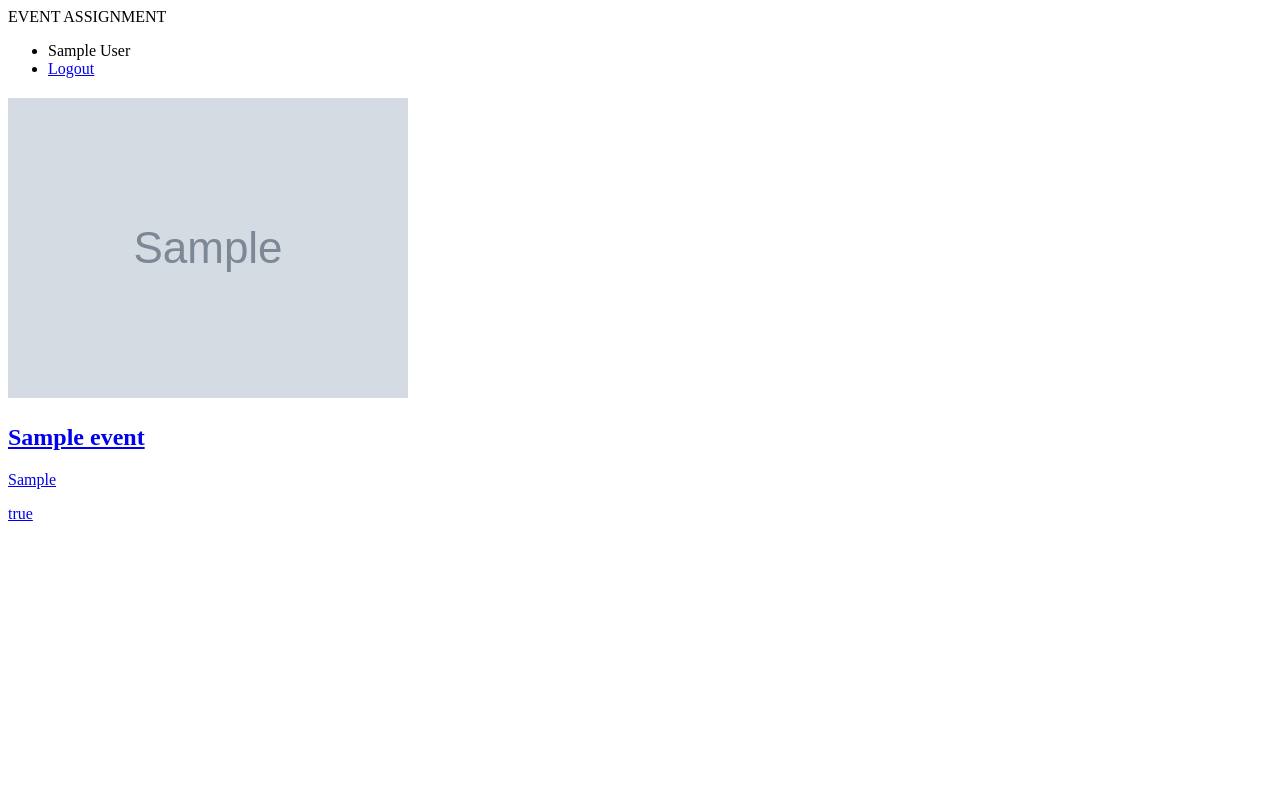
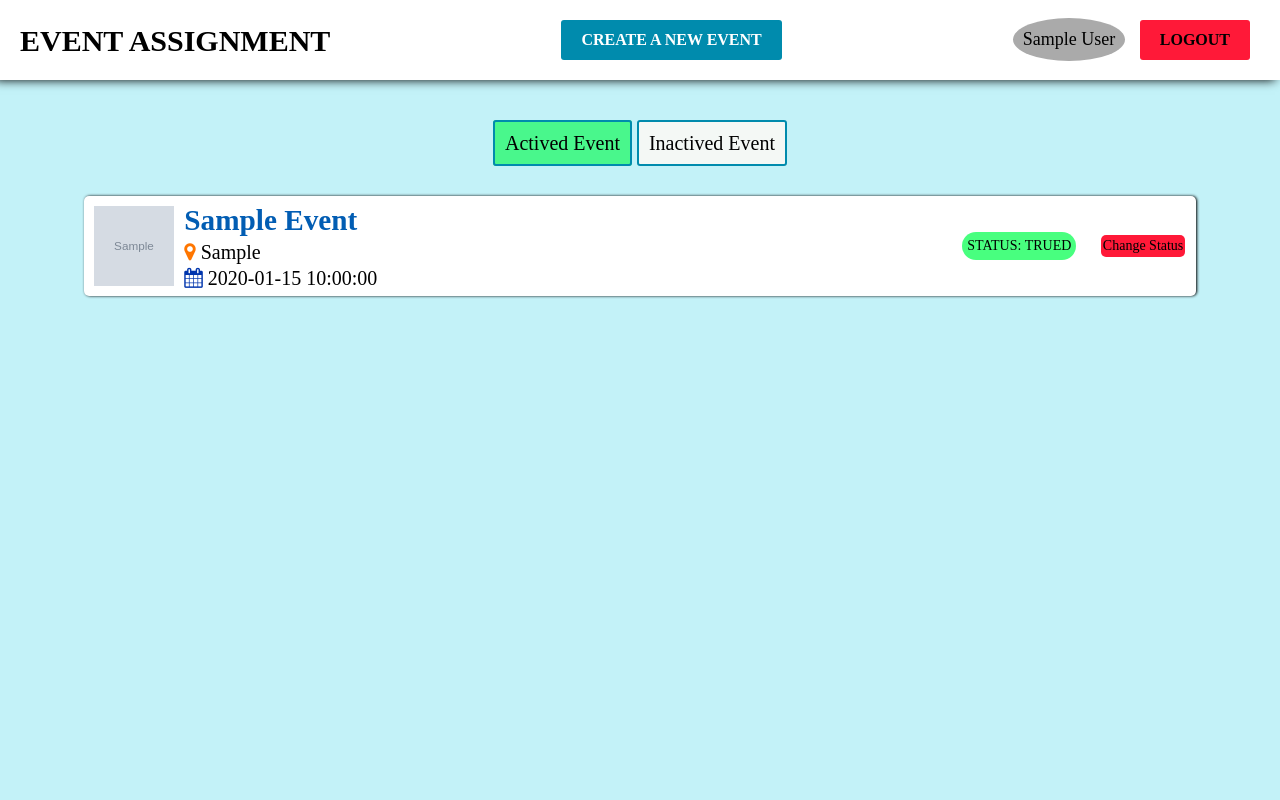
Before and after one commit to RatulSikder97/PHP--event-assign, a PHP site: page /?status=true in a window 1280 px wide. Run offline with PHP 8.4, Linux system fonts and the light colour scheme; the visitor is signed in with stand-in values (Sample User, id 1); tables that the repository leaves empty or names only in its code hold one stand-in row (values such as "Sample post"); grey boxes marked "Sample" are stand-in pictures; data that the repository does not hold is empty.

Commit message:
till list view

```diff
--- a/Model/Admin.php
+++ b/Model/Admin.php
@@ -22,6 +22,7 @@ class Admin
     {
 
         if ($this->isAlreadyExist() || $this->checkNull()) {
+            $_SESSION['error'] = "Email is already used";
             return false;
         }
         // query to insert record
@@ -45,10 +46,15 @@ class Admin
         // execute query
         if ($stmt->execute()) {
 
+            header('Location: adminLogin.php?msg=Registration Successful');
             return true;
+        }else{
+            $_SESSION['error'] = "Email is already used";
+
         }
 
-        return false;
+
+
     }
     // login user
     function login()
@@ -71,10 +77,11 @@ class Admin
             $_SESSION['id'] = $adminInfo->id;
             $_SESSION['name'] = $adminInfo->name;
 
-            header('Location: index.php');
+
+            header('Location: index.php?msg=Login Successful');
           }
           else{
-              echo "akdhfjksd";
+            $_SESSION['error'] = "Some errors happened. Check your input";
           }
     }
 
@@ -85,6 +92,9 @@ class Admin
         session_destroy();
         unset($_SESSION['id']);
         unset($_SESSION['name']);
+
+
+        $this->redirect('adminLogin.php?msg=Logout Successful');
         return true;
     }
 
--- a/Model/Event.php
+++ b/Model/Event.php
@@ -3,6 +3,7 @@
 class Event
 {
 
+    public $adminId;
     public $title;
     public $description;
     public $image;
@@ -21,7 +22,7 @@ class Event
     {
 
         // query to insert record
-        $query = "INSERT INTO `events`(`title`,`description`,`image`,`place`,`address`,`date`,`status`) VALUES (:title, :description, :image, :place, :address, :date, :status)";
+        $query = "INSERT INTO `events`(`admin_id`, `title`,`description`,`image`,`place`,`address`,`date`,`status`) VALUES (:adminId, :title, :description, :image, :place, :address, :date, :status)";
 
         // prepare query
         $stmt = $this->conn->prepare($query);
@@ -38,6 +39,7 @@ class Event
 
 
         // bind values
+        $stmt->bindParam(":adminId", $this->adminId);
         $stmt->bindParam(":title", $this->title);
         $stmt->bindParam(":description", $this->description);
         $stmt->bindParam(":image", $this->image);
@@ -58,29 +60,31 @@ class Event
 
     // get all event of certain admin
 
-    function getAllEvent($admin_id = 0)
+    function getAllEvent($admin_id)
     {
 
         // query to insert record
-        $query = "SELECT * FROM events";
+        $query = "SELECT * FROM events where admin_id = :adminId";
         // prepare query
         $stmt = $this->conn->prepare($query);
+        $stmt->bindParam(":adminId", $admin_id);
+
         $stmt->execute();
 
         return $stmt->fetchAll();
     }
 
     // get single event
-    function getEvent($event_id)
+    function getEvent($eventId)
     {
         // query to insert record
-        $query = "SELECT * FROM events WHERE id = :event_id";
+        $query = "SELECT * FROM events WHERE id = :eventId";
 
         // prepare query
         $stmt = $this->conn->prepare($query);
 
         // bind param
-        $stmt->bindParam(":event_id", $event_id);
+        $stmt->bindParam(":eventId", $eventId);
         $stmt->execute();
         return $stmt->fetch();
     }
--- a/config/config.php
+++ b/config/config.php
@@ -14,6 +14,8 @@ require_once("Model/Admin.php");
 $database = new Database();
 $db = $database->connect();
 
+// variables
+$msg = "";
 
 // // instantiate model
 // $admin = new Admin($db);
--- a/css/style.css
+++ b/css/style.css
@@ -0,0 +1,324 @@
+/* =====================*/
+/* -----Basic Setup-----*/
+/* =====================*/
+body {
+  /* font-family: "Titillium Web", sans-serif; */
+  line-height: 1.3;
+  background-color: #c3f2f8;
+}
+
+* {
+  margin: 0;
+  padding: 0;
+  box-sizing: border-box;
+}
+
+html {
+  font-size: 62.5%;
+  scroll-behavior: smooth;
+}
+
+ul li {
+  list-style-type: none;
+  display: inline-block;
+}
+
+a {
+  text-decoration: none;
+}
+
+/*============================
+===== Reusable component =====
+==============================*/
+.main-container {
+  max-width: 117rem;
+  min-height: 90vh;
+  margin: 0 auto;
+  padding-top: 5rem;
+  /* background: #00ff62; */
+  position: relative;
+  z-index: 999;
+}
+
+/* Button  */
+.btn:link,
+.btn:visited,
+.btn {
+  border: unset;
+  font-family: inherit;
+  font-weight: 600;
+  font-size: 1.6rem;
+  color: #000000;
+  text-decoration: none;
+  text-transform: uppercase;
+  padding: 1rem 2rem;
+  border-radius: 0.3rem;
+  display: inline-block;
+  margin: 2rem 1rem;
+}
+
+.btn-green {
+  background: #00cc4e;
+}
+.btn-green:hover {
+  background-color: #29ff7b;
+}
+
+.btn-blue {
+  background: #008bad;
+  color: #fff !important;
+}
+.btn-blue:hover {
+  background: #06c0ee;
+  color: #000 !important;
+}
+
+.btn-red {
+  background: #ff1938;
+  color: #fff;
+}
+.btn-red:hover {
+  background: #f73e57;
+}
+
+/* input group */
+.input-group {
+  width: 90%;
+  margin: 1rem auto;
+  display: flex;
+  justify-content: space-between;
+  align-items: center;
+}
+
+.input-group label {
+  width: 20%;
+}
+
+.input-group input {
+  width: 80%;
+  height: 4rem;
+  font-size: 1.4rem;
+  padding: 1rem 2rem;
+  border: unset;
+  border: 0.1rem solid #aaa;
+  border-radius: 0.5rem;
+  outline: 0;
+}
+
+.input-group input:focus,
+.input-group textarea:focus {
+  box-shadow: 0.1rem 0.1rem 0.3rem #88ffb6, 0.1rem -0.1rem 0.3rem #88ffb6,
+    -0.1rem 0.1rem 0.3rem #88ffb6, -0.1rem -0.1rem 0.3rem #88ffb6;
+}
+
+.input-group input#description {
+  height: 8rem !important;
+}
+
+.input-group input#date {
+  font-family: inherit;
+  font-size: inherit;
+}
+
+.input-group textarea {
+  min-width: 80%;
+  max-height: 8rem;
+  font-family: inherit;
+  font-size: inherit;
+  font-weight: 400;
+  padding: 1rem 2rem;
+  border: unset;
+  border: 0.1rem solid #aaa;
+  border-radius: 0.5rem;
+  outline: 0;
+}
+.input-group select {
+  width: 50%;
+  height: 4rem;
+  font-size: 1.4rem;
+  padding: 1rem 2rem;
+  border: unset;
+  border: 0.1rem solid #aaa;
+  border-radius: 0.5rem;
+  outline: 0;
+}
+
+.center {
+  text-align: center !important;
+}
+
+/* popup */
+
+.popup {
+  width: fit-content;
+  padding: 1rem;
+  height: 4rem;
+  background: #fff;
+  margin-bottom: 1rem;
+  border-radius: 0.5rem;
+  border: 0.2rem solid #008bad;
+}
+
+.popup-green {
+  background: rgb(68, 250, 108);
+  border: 0.2rem solid #00ad34;
+}
+
+.error {
+  color: #f73e57;
+  padding: 1rem;
+}
+
+/* ================= */
+/* header */
+/* ================= */
+
+header {
+  height: 8rem;
+  width: 100%;
+  background-color: #fff;
+  text-transform: capitalize;
+  font-size: 1.8rem;
+  box-shadow: -0.5rem 0rem 1rem #000;
+  padding: 0 2rem;
+  display: flex;
+  justify-content: space-between;
+  align-items: center;
+  position: sticky;
+  top: 0;
+  left: 0;
+  z-index: 9999;
+}
+
+header .logo {
+  font-size: 1.5rem;
+  font-weight: 600;
+  color: #000;
+}
+
+header .logo:hover {
+  color: rgb(51, 51, 51);
+  text-shadow: 0.1rem 0.1rem 0.3rem #88ffb6, 0.1rem -0.1rem 0.3rem #88ffb6,
+    -0.1rem 0.1rem 0.3rem #88ffb6, -0.1rem -0.1rem 0.3rem #88ffb6;
+}
+
+/* admin name */
+.admin-name {
+  background: #aaa;
+  padding: 1rem;
+  border-radius: 50%;
+}
+
+/* login section */
+.form-section {
+  position: absolute;
+  left: 50%;
+  transform: translateX(-50%);
+  background: #fff;
+  box-shadow: 0.1rem 0rem 0.3rem #000;
+  width: 55rem;
+  height: fit-content;
+  border-radius: 0.5rem;
+  font-size: 1.8rem;
+}
+.form-section .form-title {
+  background-color: #1481de;
+  color: #000;
+  text-align: center;
+  font-size: 2.5rem;
+  padding: 2rem;
+  border-radius: 0.5rem 0.5rem 0 0;
+}
+
+.help-text {
+  padding-left: 3rem;
+}
+
+/* status nav */
+.status-nav {
+  display: flex;
+  justify-content: center;
+  align-items: center;
+  font-size: 2rem;
+  color: #000000;
+  margin-bottom: 4rem;
+}
+.status-nav a {
+  color: #000000;
+  background-color: #f4f8f5;
+  padding: 1rem;
+  border-radius: 0.3rem;
+  border: 0.2rem solid #008bad;
+}
+
+.status-nav .active {
+  background: #49f78c;
+}
+
+/* list card */
+.list-card {
+  width: 95%;
+  height: fit-content;
+  margin: 1rem auto;
+  border-radius: 0.5rem;
+  background-color: #fff;
+  box-shadow: 0.1rem 0rem 0.3rem #000;
+  display: flex;
+  justify-content: flex-start;
+  align-items: center;
+  font-size: 1.8rem;
+  text-transform: capitalize;
+}
+
+.list-card .card-img img {
+  height: 10rem;
+  width: 10rem;
+  display: block;
+  padding: 1rem;
+}
+.card-description {
+  width: 70%;
+}
+
+.list-card .list-card-header {
+  font-size: 2.5rem;
+  font-weight: 500;
+  color: #025db3;
+}
+
+.list-card .list-card-header:hover {
+  text-shadow: 0.2rem 0 0.3rem #f3f3f3;
+}
+.list-card-text {
+  font-size: 2rem;
+}
+
+.fa-map-marker {
+  color: #ff7600;
+}
+
+.fa-calendar {
+  color: #0035ad;
+}
+
+.list-card .card-status p,
+.list-card .card-status a {
+  /* align-self: flex-end; */
+  font-size: 1.4rem !important;
+  color: #000;
+  display: inline-block;
+}
+
+.card-status p {
+  padding: 0.5rem;
+  border-radius: 1.5rem;
+  background-color: #48ff7f;
+  text-transform: uppercase;
+}
+
+.card-status a {
+  background-color: #ff1938;
+  padding: 0.2rem;
+  border-radius: 0.5rem;
+  margin-left: 2rem;
+}
--- a/index.php
+++ b/index.php
@@ -6,15 +6,15 @@ require_once("config/config.php");
 // admin object
 $admin = new Admin($db);
 
-// // Check if admin is not logged in
-// if (!($admin->is_logged_in())) {
+// Check if admin is not logged in
+if (!($admin->is_logged_in())) {
 
-//     $admin->redirect('index.php');
-// }
+    $admin->redirect('adminLogin.php');
+}
 
 // get all event regrading admins
 $eventObj = new Event($db);
-$allEvents = $eventObj->getAllEvent();
+$allEvents = $eventObj->getAllEvent($_SESSION['id']);
 
 // logout button
 if (isset($_REQUEST['logout'])) {
@@ -46,16 +46,18 @@ if (isset($_REQUEST['logout'])) {
 <body>
     <!-- header section start -->
     <header>
-        <div class="logo">
-            EVENT ASSIGNMENT
-        </div>
+        <a href="index.php" class="logo">
+            <h1 class="title">EVENT ASSIGNMENT</h1>
+        </a>
+
+        <a href="eventCreate.php" class="btn btn-blue create-event">Create A New Event</a>
         <nav>
             <ul>
                 <?php if (isset($_SESSION["name"])) { ?>
-                    <li><?= $_SESSION["name"] ?></li>
+                    <li class="admin-name"><?= $_SESSION["name"] ?></li>
                     <li>
 
-                        <a href="index.php?logout=true" class="btn">Logout</a>
+                        <a href="index.php?logout=true" class="btn btn-red">Logout</a>
 
                     </li>
                 <?php } else { ?>
@@ -70,19 +72,71 @@ if (isset($_REQUEST['logout'])) {
     </header>
     <!-- header section end -->
 
+
     <!-- main section -->
     <section class="main-container">
+        <!-- msg show -->
+
+        <?php if (isset($_REQUEST['msg'])) { ?>
+            <div class="popup popup-green">
+                <h2><?= $_REQUEST['msg'] ?></h2>
+            </div>
+        <?php } ?>
+
+
+        <!-- status nav start -->
+        <div class="status-nav">
+            <ul>
+                <li> <a href="index.php?status=true" class="<?php echo ($_REQUEST['status'] == 'true' || !isset($_REQUEST['status']))  ? 'active' : '' ?>">Actived Event</a></li>
+                <li><a href="index.php?status=false" class="<?php echo  $_REQUEST['status'] == 'false' ? 'active' : '' ?>">Inactived Event</a></li>
+
+            </ul>
+        </div>
+        <!-- status nav end -->
+
+
         <!-- list section start -->
         <div class="event-list">
             <?php foreach ($allEvents as $singleEvent) { ?>
-                <a href="eventDetails.php?id=<?= $singleEvent->id ?>" class="list-card">
-                    <h2 class="event-title">
-                        <img src="<?= $singleEvent->image ?>" class="list-card-image" alt=" <?= $singleEvent->title ?>">
-                        <h2 class="list-card-header"><?= $singleEvent->title ?></h2>
-                        <p class="list-card-text"><?= $singleEvent->place ?></p>
-                        <p class="list-card-text"><?= $singleEvent->status ?></p>
-                    </h2>
-                </a>
+                <?php if (($_REQUEST['status'] == 'true' || !isset($_REQUEST['status'])) && $singleEvent->status == true) { ?>
+                    <div class="list-card">
+                        <div class="card-img">
+                            <img src="<?= $singleEvent->image ?>" class="list-card-image" alt=" <?= $singleEvent->title ?>">
+                        </div>
+                        <div class="card-description">
+                            <a href="eventDetails.php?id=<?= $singleEvent->id ?>" class="list-card-header">
+                                <h3><?= $singleEvent->title ?></h3>
+                            </a>
+                            <p class="list-card-text"><i class="fa fa-map-marker" aria-hidden="true"></i>
+                                <?= $singleEvent->place ?></p>
+                            <p class="list-card-text"><i class="fa fa-calendar" aria-hidden="true"></i>
+                                <?= $singleEvent->date ?></p>
+                        </div>
+                        <div class="card-status">
+                            <p class="list-card-text">Status: <?= $singleEvent->status ?>d</p>
+                            <a href="index.php?changeStatus=true">Change Status</a>
+                        </div>
+                    </div>
+                <?php } else if($singleEvent->status == false) { ?>
+                    <div class="list-card">
+                        <div class="card-img">
+                            <img src="<?= $singleEvent->image ?>" class="list-card-image" alt=" <?= $singleEvent->title ?>">
+                        </div>
+                        <div class="card-description">
+                            <a href="eventDetails.php?id=<?= $singleEvent->id ?>" class="list-card-header">
+                                <h3><?= $singleEvent->title ?></h3>
+                            </a>
+                            <p class="list-card-text"><i class="fa fa-map-marker" aria-hidden="true"></i>
+                                <?= $singleEvent->place ?></p>
+                            <p class="list-card-text"><i class="fa fa-calendar" aria-hidden="true"></i>
+                                <?= $singleEvent->date ?></p>
+                        </div>
+                        <div class="card-status">
+                            <p class="list-card-text">Status: <?= $singleEvent->status ?>d</p>
+                            <a href="index.php?changeStatus=true">Change Status</a>
+                        </div>
+                    </div>
+                <?php } ?>
             <?php } ?>
         </div>
         <!-- list section end -->
```
Also changed, not shown: adminLogin.php (+34 -9 lines), adminRegister.php (+28 -12 lines), eventCreate.php (+23 -13 lines), eventDetails.php (+10 -5 lines).
